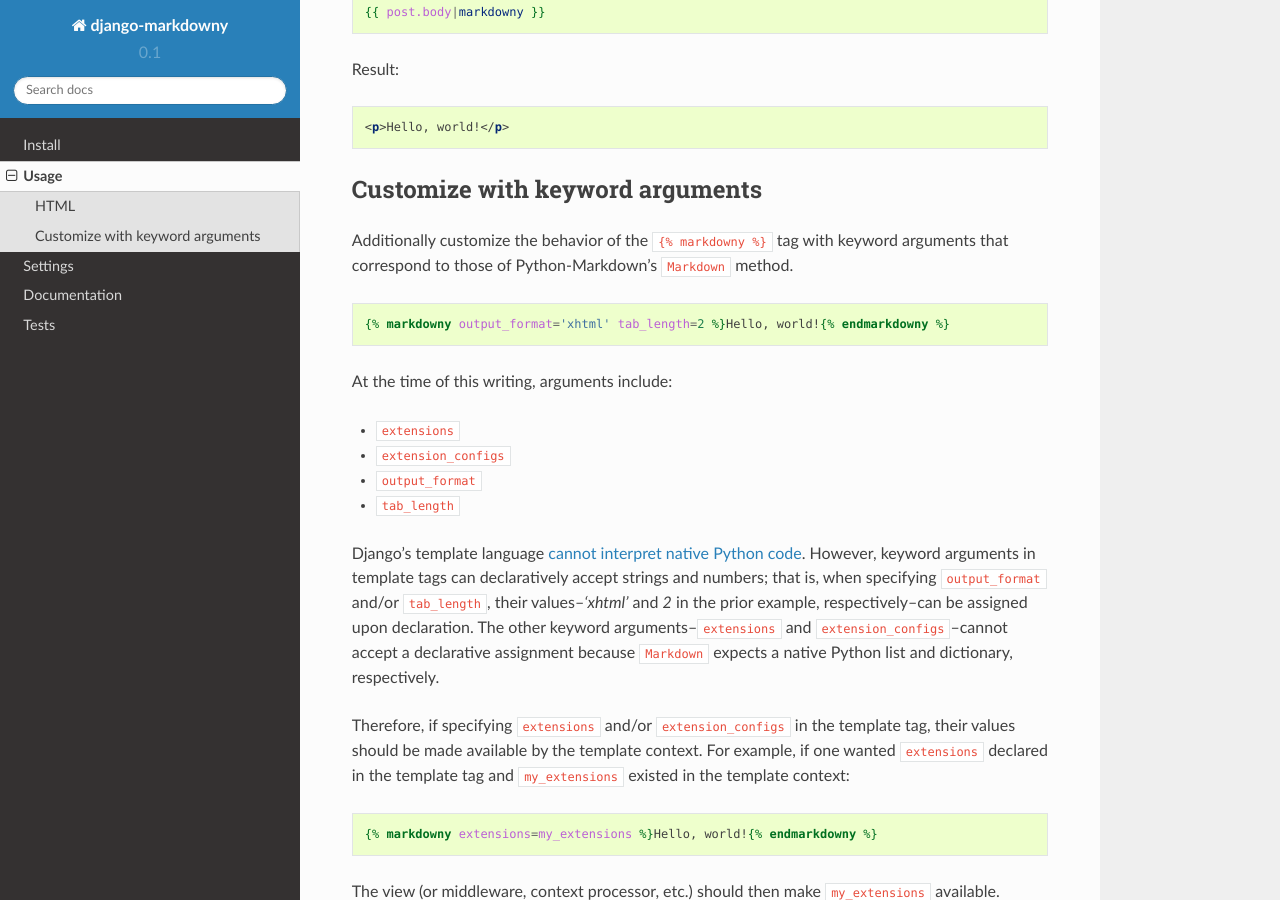
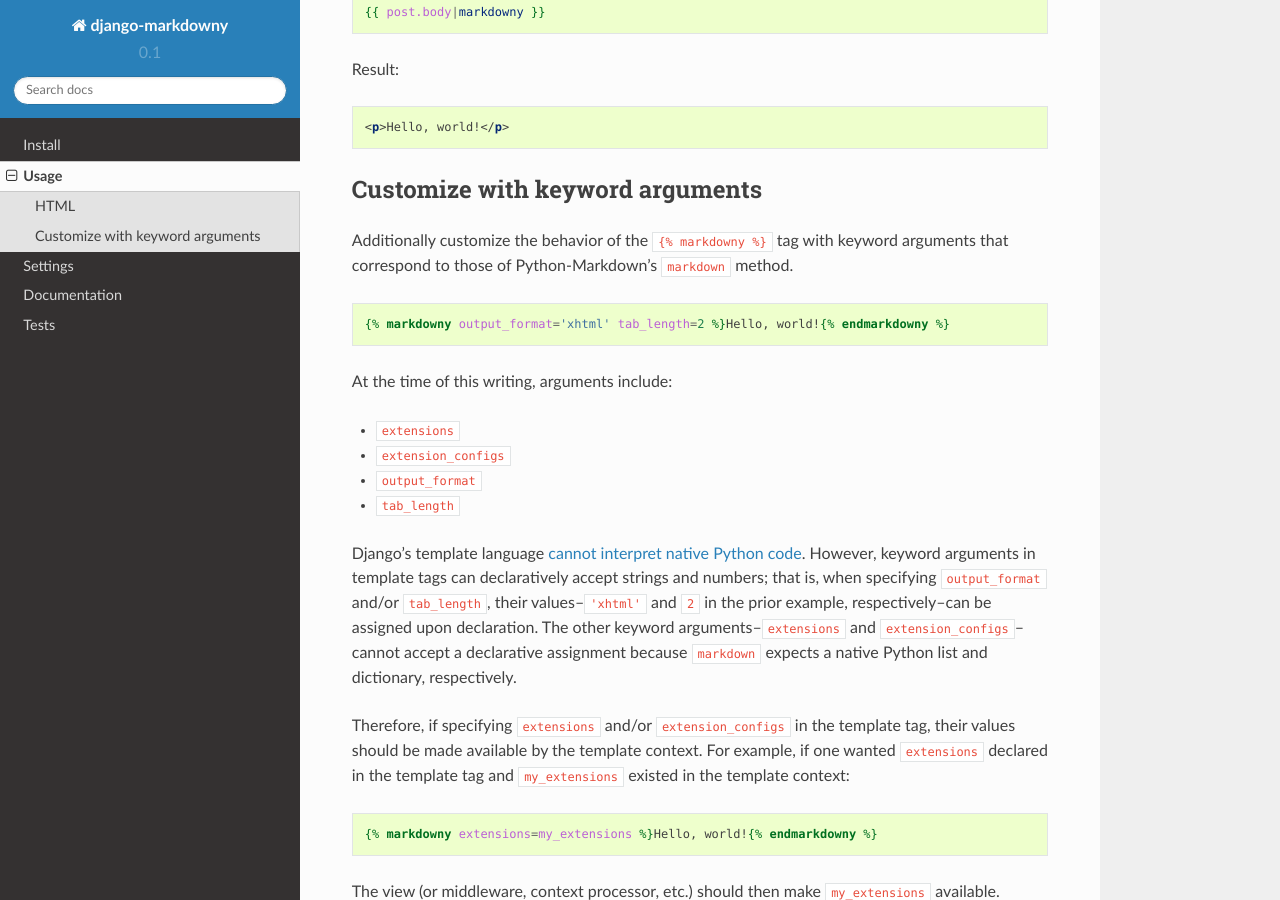
Before and after one commit to richardcornish/django-markdowny, a Sphinx documentation site: the page built from docs/usage.rst, in a window 1280 px wide and 900 px high, scrolled down 503 px. Built offline with Sphinx 7.4.7 and the Read the Docs theme 2.0.0, drawn with Linux system fonts in a browser that asks for light colours.

Commit message:
Fixed reStructuredText typos

```diff
--- a/docs/usage.rst
+++ b/docs/usage.rst
@@ -46,7 +46,7 @@ At the time of this writing, arguments include:
 * ``output_format``
 * ``tab_length``
 
-Django's template language `cannot interpret native Python code <https://docs.djangoproject.com/en/dev/ref/templates/language/>`_. However, keyword arguments in template tags can declaratively accept strings and numbers; that is, when specifying ``output_format`` and/or ``tab_length``, their values--`'xhtml'` and `2` in the prior example, respectively--can be assigned upon declaration. The other keyword arguments--``extensions`` and ``extension_configs``--cannot accept a declarative assignment because |markdown|_ expects a native Python list and dictionary, respectively.
+Django's template language `cannot interpret native Python code <https://docs.djangoproject.com/en/dev/ref/templates/language/>`_. However, keyword arguments in template tags can declaratively accept strings and numbers; that is, when specifying ``output_format`` and/or ``tab_length``, their values--``'xhtml'`` and ``2`` in the prior example, respectively--can be assigned upon declaration. The other keyword arguments--``extensions`` and ``extension_configs``--cannot accept a declarative assignment because |markdown|_ expects a native Python list and dictionary, respectively.
 
 Therefore, if specifying ``extensions`` and/or ``extension_configs`` in the template tag, their values should be made available by the template context. For example, if one wanted ``extensions`` declared in the template tag and ``my_extensions`` existed in the template context:
 
@@ -76,5 +76,5 @@ If a required template variable does not exist in the context, then its value fr
 .. warning::
     Previous versions of the template tag expected keyword arguments as strings mimicking the appearance of native Python types; e.g., ``{% markdowny extensions='["abbr"]' %}Hello, world!{% endmarkdowny %}``. This is always a bad idea, and the behavior has since been removed.
 
-.. |Markdown| replace:: ``Markdown``
-.. _Markdown: https://python-markdown.github.io/reference/#markdown
+.. |markdown| replace:: ``markdown``
+.. _markdown: https://python-markdown.github.io/reference/#markdown
```
